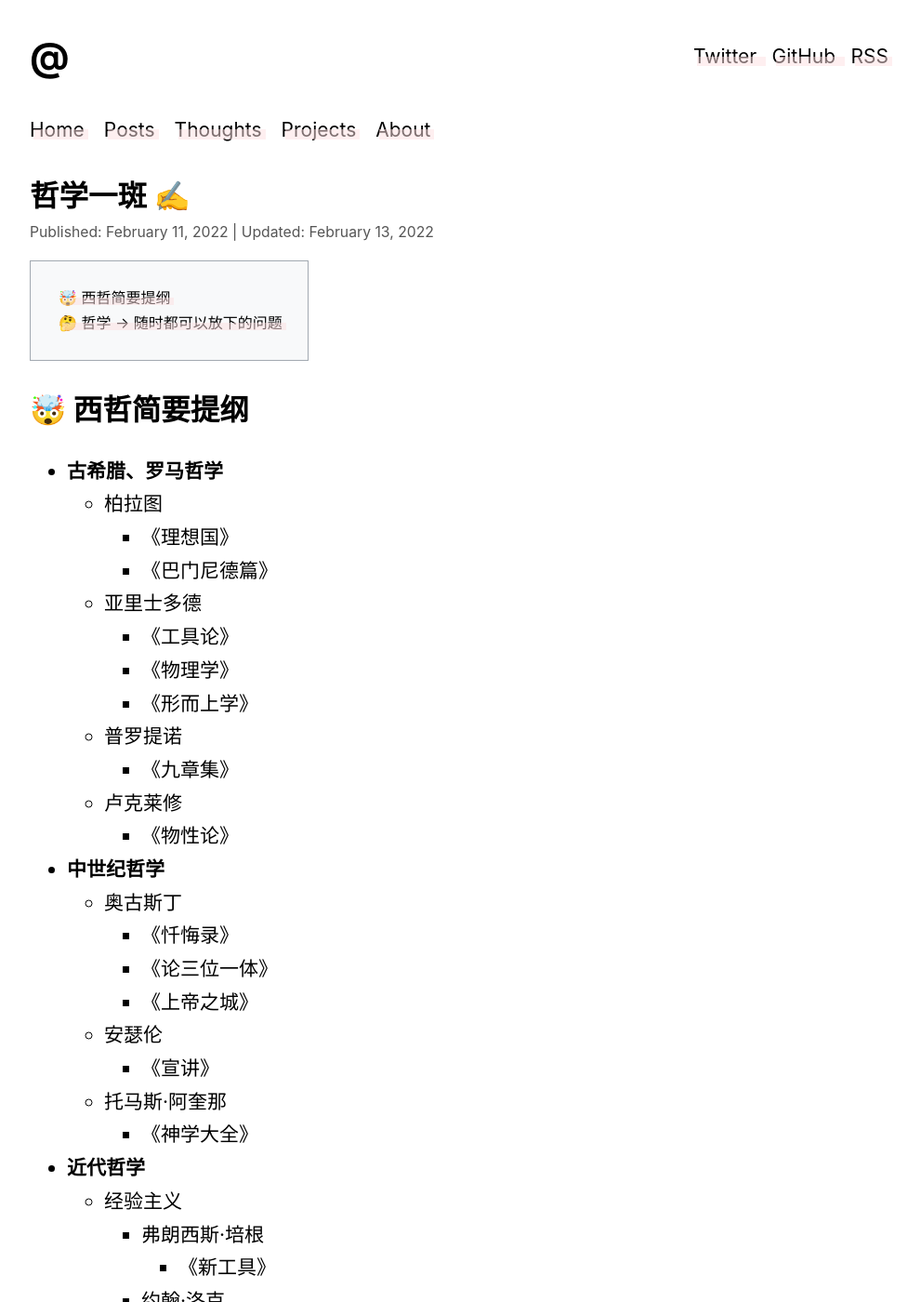
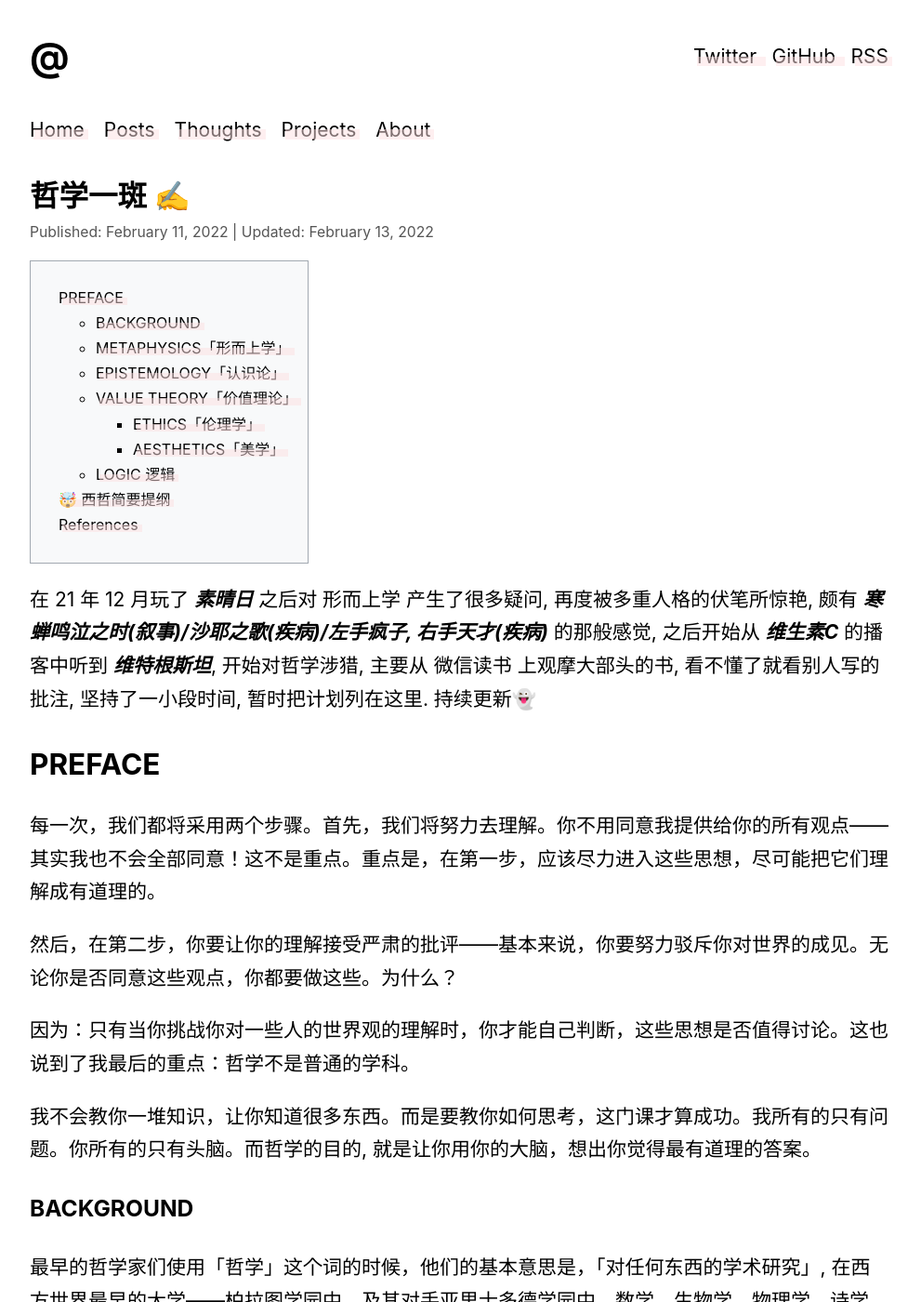
Before and after one commit to bGZo/blog, a Jekyll site: the page built from _posts/thoughts/2022-02-11-philosophy.md, in a window 1280 px wide and 1400 px high. Shown: the whole window at 93% size, without its empty margins (146-1137 px from the left). Built offline with Jekyll 4.4.1, drawn with Linux system fonts in a browser that asks for light colours; Markdown is read by kramdown in place of the engine named in the settings; some of the changed text lies outside the part shown.

Commit message:
doc: update philosophy

```diff
--- a/_posts/thoughts/2022-02-11-philosophy.md
+++ b/_posts/thoughts/2022-02-11-philosophy.md
@@ -4,6 +4,79 @@
 updated: 2022-02-13
 category: thoughts
 ---
+
+在 21 年 12 月玩了 ___素晴日___ 之后对 形而上学 产生了很多疑问, 再度被多重人格的伏笔所惊艳, 颇有 ___寒蝉鸣泣之时(叙事)/沙耶之歌(疾病)/左手疯子, 右手天才(疾病)___ 的那般感觉, 之后开始从 ___维生素C___ 的播客中听到 ___维特根斯坦___, 开始对哲学涉猎, 主要从 微信读书 上观摩大部头的书, 看不懂了就看别人写的批注, 坚持了一小段时间, 暂时把计划列在这里. 持续更新👻
+
+## PREFACE
+
+每一次，我们都将采用两个步骤。首先，我们将努力去理解。你不用同意我提供给你的所有观点——其实我也不会全部同意！这不是重点。重点是，在第一步，应该尽力进入这些思想，尽可能把它们理解成有道理的。
+
+然后，在第二步，你要让你的理解接受严肃的批评——基本来说，你要努力驳斥你对世界的成见。无论你是否同意这些观点，你都要做这些。为什么？
+
+因为：只有当你挑战你对一些人的世界观的理解时，你才能自己判断，这些思想是否值得讨论。这也说到了我最后的重点：哲学不是普通的学科。
+
+我不会教你一堆知识，让你知道很多东西。而是要教你如何思考，这门课才算成功。我所有的只有问题。你所有的只有头脑。而哲学的目的, 就是让你用你的大脑，想出你觉得最有道理的答案。
+
+### BACKGROUND
+
+最早的哲学家们使用「哲学」这个词的时候，他们的基本意思是，「对任何东西的学术研究」, 在西方世界最早的大学——柏拉图学园中，及其对手亚里士多德学园中，数学、生物学、物理学、诗学、政治科学和天文学都算作哲学. 最终，学者们开始以不同的方式思考这些领域，产生了__学科的分离__。
+
+而今，在古希腊人创立哲学的2500年后，哲学家们依然热爱提问——通常还是那些老问题——而他们也不在乎他们永远得不到答案。
+
+### METAPHYSICS「形而上学」
+
+> 「这世界是什么样子的?」
+>
+> 「我是怎样的存在呢?」
+>
+> 「我有灵魂吗? 在我死后，会有一些我的非物质部分继续存在吗?」
+
+试图理解这个世界，这个宇宙和所有存在的本质。
+
+### EPISTEMOLOGY「认识论」
+
+> 「我们是如何知道任何问题的答案的?」
+>
+> 「世界真的如我所想吗?」
+>
+> 「所有我所见、所思和所经历的，都是真的吗？」
+>
+> 「如果它们不是，那么，什么才是真的? 什么才是追求真理的最好方法?是科学吗?」
+>
+> 「是否存在通往真理的飘渺路径，科学无法进入?」
+>
+> 「在经过多次的追寻及提问后，我开始对于什么是真的有些想法。那么，我如何知道我是不是对的呢？我如何知道我曾经是错的呢？我能确定任何事吗？！」
+
+对知识的研究。
+
+### VALUE THEORY「价值理论」
+
+> 「你应该如何行动，和你应该赋予什么意义?」
+
+#### ETHICS「伦理学」
+
+> 伦理学并非聚在一起臧否人物，而是提出这种问题：
+>
+> 「我应该如何生活?」
+>
+> 「我对待陌生人与所爱之人不同是合理的吗?」
+>
+> 「同样的道理，我对自己有所亏欠吗？对动物呢？对这个地球呢?」
+>
+> 「如果我确实对这些负有任何责任，那么这些责任从何而来？是谁规定的?」
+
+哲学中，伦理学并不仅是关于是非对错的准则, 而是对人类应该如何与彼此生活的研究。归根到底，不论你用什么系统来判断善恶，伴随着人类的行为，这都取决于你的价值观——所以__伦理学被当作价值理论的一部分__。
+
+#### AESTHETICS「美学」
+
+> 「什么是美本身，乃至美本身是否存在?」
+
+对美和艺术的研究. 美学是价值理论的一部分，因为美是价值，艺术是评价的对象。而许多学习这种哲学的人——被称作美学家——相信确实存在着「美」，其独立于你碰巧喜欢的东西，而是一种客观的真理。
+
+### LOGIC 逻辑
+
+逻辑和推理相关，提出不会感染谬误的有力论证。而谬误是哲学精确性的永恒敌人。
+
 
 ## 🤯 西哲简要提纲
 
@@ -143,8 +216,7 @@
     - 德勒兹
       - 《哲学与权力的谈判》
 
-## 🤔 哲学 -> 随时都可以放下的问题
+## References
 
-在 21 年 12 月玩了 ___素晴日___ 之后对 形而上学 产生了很多疑问, 再度被多重人格的伏笔所惊艳, 颇有 ___寒蝉鸣泣之时(叙事)/沙耶之歌(疾病)/左手疯子, 右手天才(疾病)___ 的那般感觉, 之后开始从 ___维生素C___ 的播客中听到 ___维特根斯坦___, 开始对哲学涉猎, 主要从 微信读书 上观摩大部头的书, 看不懂了就看别人写的批注, 坚持了一小段时间, 暂时把计划列在这里. 持续更新
-
-👻
+1. [Youtube - CrashCourse - Philosophy](https://www.youtube.com/playlist?list=PL8dPuuaLjXtNgK6MZucdYldNkMybYIHKR)
+2. [Download Subtitle](https://downsub.com)
```
